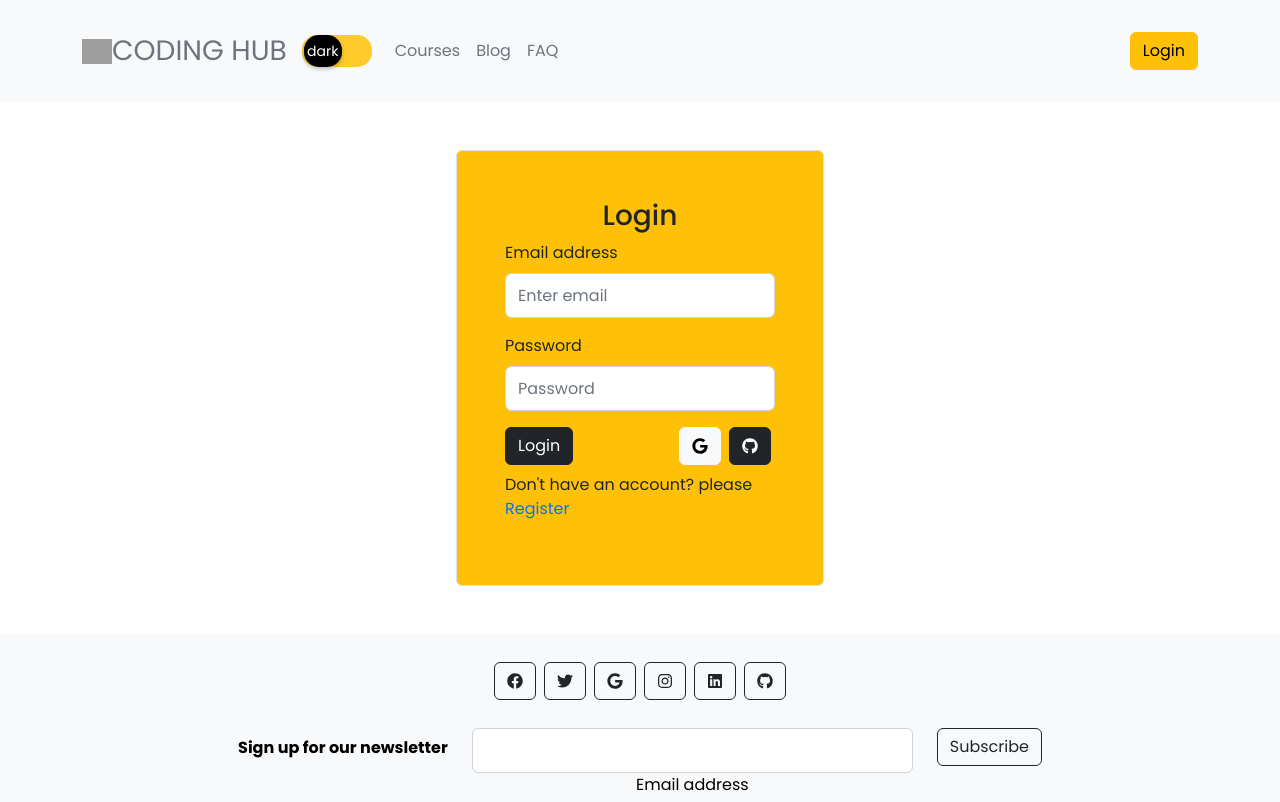
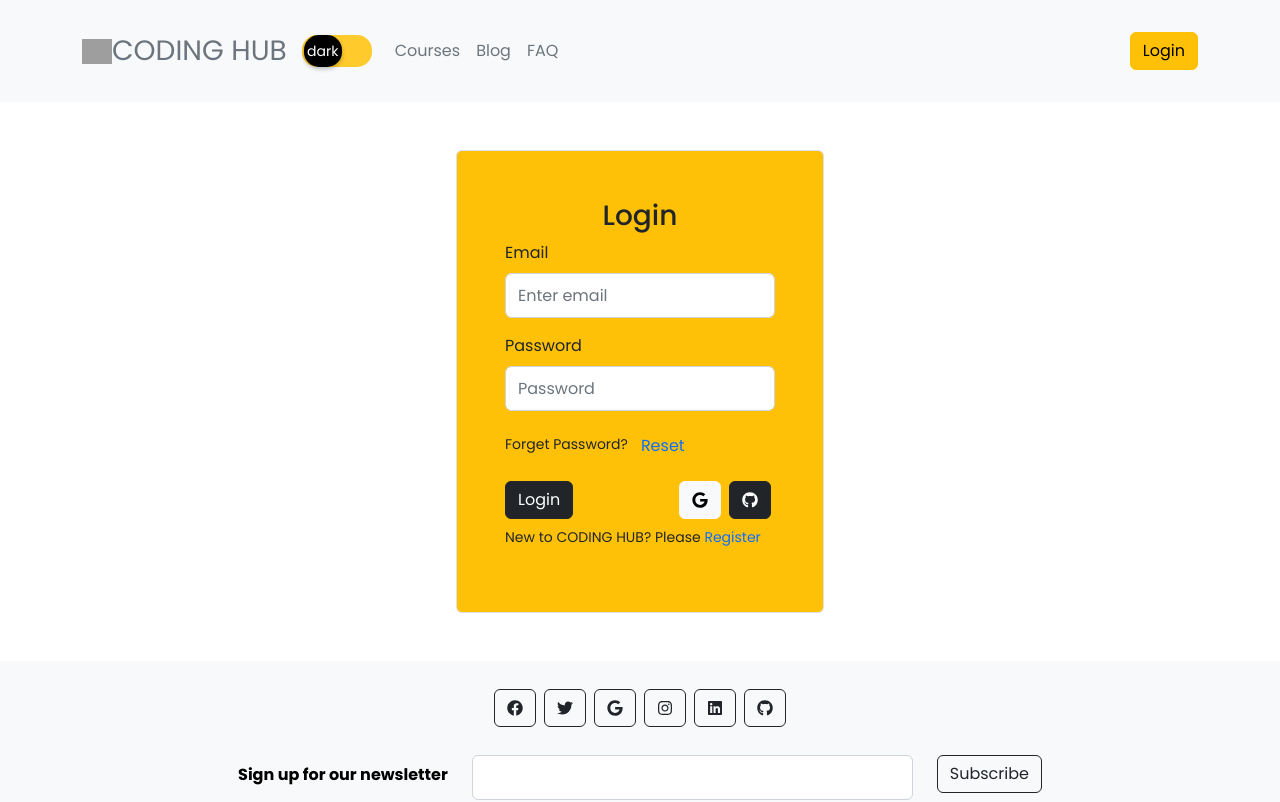
Before and after one commit to Sreemaye44/coding-hub-client, a React (Create React App) app: page /login in a window 1280 px wide. Shown: the top 802 px of the page. Built offline with nearby package versions, Linux system fonts and the light colour scheme; no server answers; grey boxes are pictures that could not be loaded.

Commit message:
PASSWORD RESET

```diff
--- a/src/Context/UserContext.js
+++ b/src/Context/UserContext.js
@@ -1,6 +1,6 @@
 import React, { useEffect } from 'react';
 import { createContext } from "react";
-import {createUserWithEmailAndPassword, getAuth, onAuthStateChanged, signInWithEmailAndPassword, signInWithPopup, signOut, updateProfile} from 'firebase/auth'
+import {createUserWithEmailAndPassword, getAuth, onAuthStateChanged, sendPasswordResetEmail, signInWithEmailAndPassword, signInWithPopup, signOut, updateProfile} from 'firebase/auth'
 
 import { useState } from 'react';
 import app from '../firebase/firebase.config';
@@ -34,6 +34,9 @@ const UserContext = ({children}) => {
         setLoading(true);
         return signOut(auth);
     }
+    const passwordResetEmail=(email)=>{
+        return sendPasswordResetEmail(auth,email);
+    }
     useEffect(()=>{
         const unSubscribe=onAuthStateChanged(auth, (currentUser)=>{
           //console.log('user inside state change', currentUser);
@@ -53,7 +56,8 @@ const UserContext = ({children}) => {
         logOut,
         loading,
         setLoading,
-        updateUserProfile
+        updateUserProfile,
+        passwordResetEmail
     };
     return (
         <AuthContext.Provider value={authInfo}>
--- a/src/components/Login/Login.js
+++ b/src/components/Login/Login.js
@@ -8,8 +8,9 @@ import { Link, useLocation, useNavigate } from 'react-router-dom';
 import { AuthContext } from '../../Context/UserContext';
 
 const Login = () => {
-  const {GoogleProviderLogin,logIn}=useContext(AuthContext);
+  const {GoogleProviderLogin,logIn,passwordResetEmail}=useContext(AuthContext);
   const [error,setError]=useState(" ");
+  const [userEmail,setUserEmail]=useState("");
   const navigate=useNavigate();
   const location=useLocation();
   const from=location.state?.from?.pathname || '/';
@@ -63,20 +64,43 @@ const Login = () => {
 
           });
   }
+  const handleEmailBlur=event=>{
+    const email=event.target.value;
+    setUserEmail(email);
+    console.log(email);
+}
+  const handleForgetPassword=()=>{
+    if(!userEmail){
+        alert('Enter email address');
+        return;
+    }
+
+    passwordResetEmail(userEmail)
+.then(() => {
+   alert('password reset email send, Please check');
+  })
+  .catch((error) => {
+    console.error(error);
+
+  });
+
+}
+
     return (
         <div>
 
     <Form onSubmit={handleSubmit} className='mx-auto border rounded m-5 p-5 bg-warning' style={{width: '23rem'}}>
       <h3 className='text-center'>Login </h3>
       <Form.Group className="mb-3" controlId="formBasicEmail">
-        <Form.Label>Email address</Form.Label>
-        <Form.Control type="email" name="email" placeholder="Enter email" />
+        <Form.Label>Email</Form.Label>
+        <Form.Control onBlur={handleEmailBlur} type="email" name="email" placeholder="Enter email" />
       </Form.Group>
 
       <Form.Group className="mb-3" controlId="formBasicPassword">
         <Form.Label>Password</Form.Label>
         <Form.Control type="password" name="password" placeholder="Password" />
       </Form.Group>
+      <p><small>Forget Password?<button type="button" onClick={handleForgetPassword} className="btn btn-link text-decoration-none">Reset</button></small></p>
       <p className='text-danger'><small>{error}</small></p>
 
       <div className='d-flex justify-content-between'>
@@ -91,7 +115,7 @@ const Login = () => {
       </Button>
       </div>
       </div>
-      <p className='mt-2'>Don't have an account? please <Link to='/register' className='text-decoration-none'>Register</Link></p>
+      <small><p className='mt-2'>New to CODING HUB? Please <Link to='/register' className='text-decoration-none'>Register</Link></p></small>
     </Form>
 
 
```
